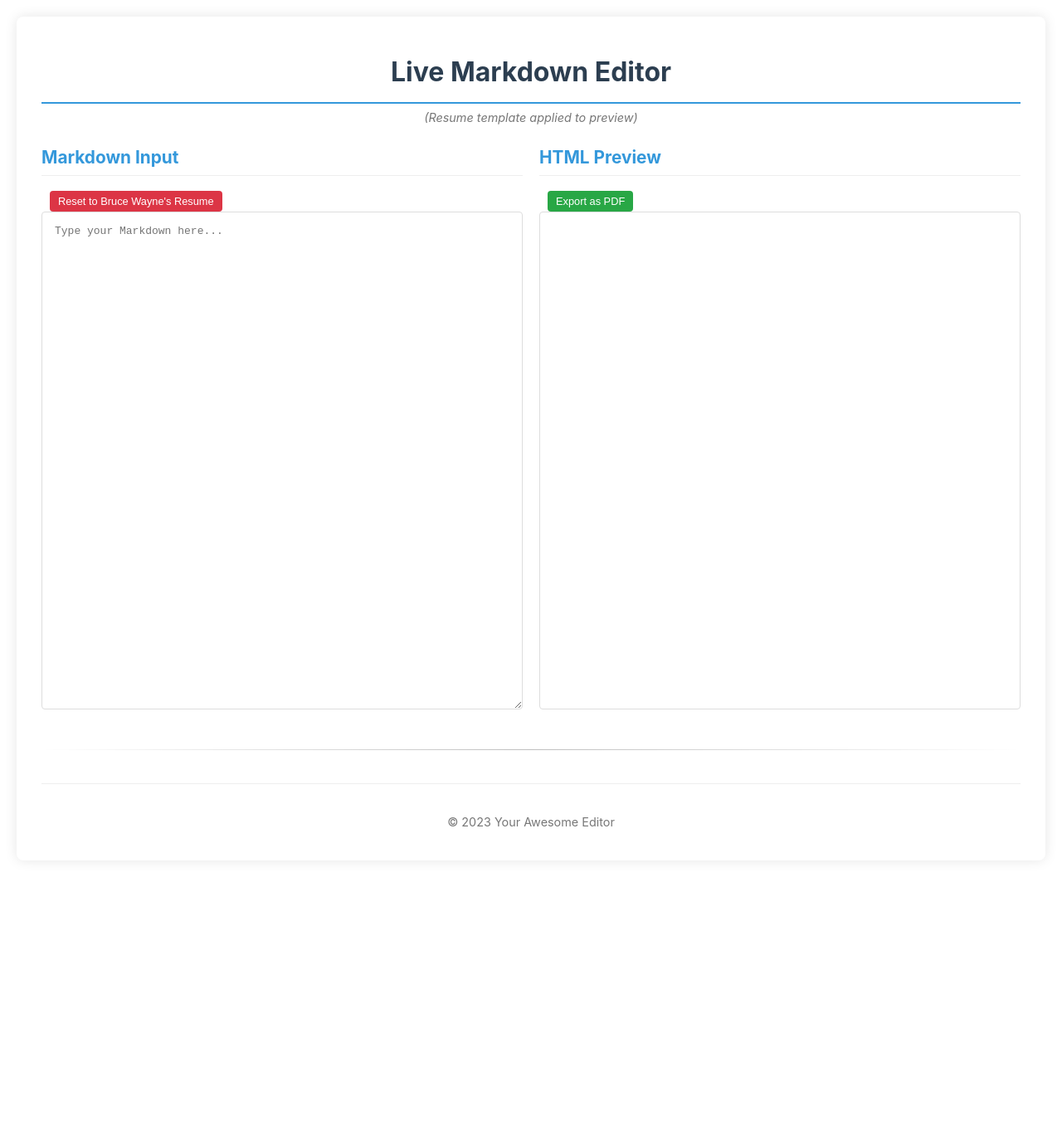
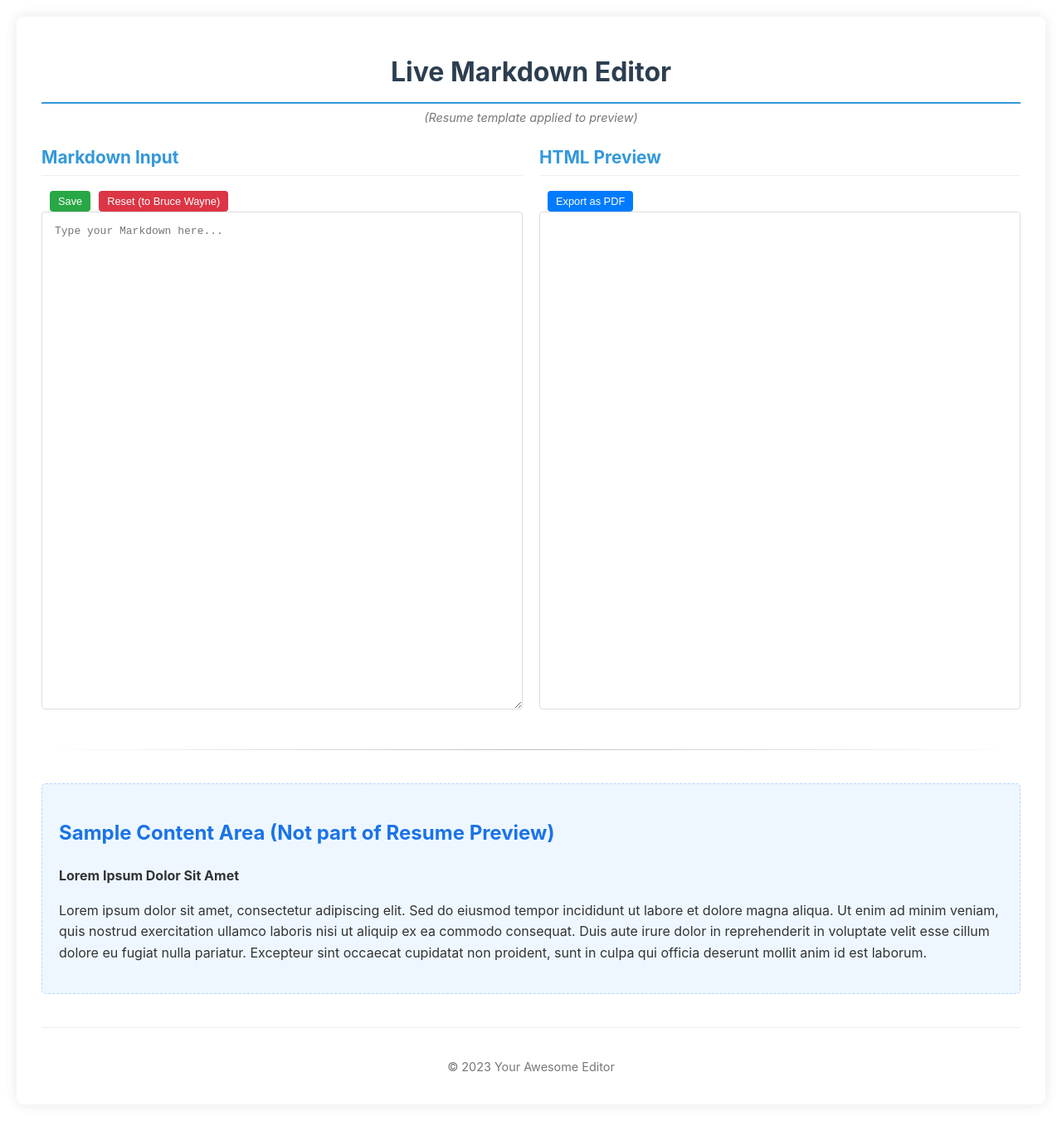
Before and after one commit to brzewVCE/ResuAI, a Flask app: template templates/index.html in a window 1280 px wide. Shown: the whole page at 83% size. Before the commit the page ends 996 px from the top, so only its background shows below. Run offline with Flask 3, Linux system fonts and the light colour scheme; the template is opened without the code that fills it, so the values that code supplies are empty; some libraries are stand-ins or nearby versions.

Commit message:
Saving and reseting resume with correct code styling

```diff
--- a/app.py
+++ b/app.py
@@ -1,17 +1,65 @@
 # app.py
-from flask import Flask, render_template, request, send_file
+from flask import Flask, render_template, request, send_file, jsonify # Added jsonify
 from playwright.sync_api import sync_playwright
 import io
 import os
+import shutil # For copying file
 
 app = Flask(__name__)
 
-# REMOVE: RESUME_MD_PATH and its usage in index()
+PROJECT_ROOT = os.path.dirname(__file__)
+USER_RESUME_MD_PATH = os.path.join(PROJECT_ROOT, 'resume.md')
+TEMPLATE_RESUME_MD_PATH = os.path.join(PROJECT_ROOT, 'static', 'bruce_wayne_resume.md')
 
 @app.route('/')
 def index():
-    # The editor will start empty, content loaded by client-side JS on button click
-    return render_template('index.html', initial_markdown="") # Pass empty string or remove
+    initial_markdown_content = ""
+
+    if os.path.exists(USER_RESUME_MD_PATH):
+        try:
+            with open(USER_RESUME_MD_PATH, 'r', encoding='utf-8') as f:
+                initial_markdown_content = f.read()
+            print(f"Loaded user resume from: {USER_RESUME_MD_PATH}")
+        except Exception as e:
+            print(f"Error reading {USER_RESUME_MD_PATH}: {e}. Trying template.")
+            # Fall through to template logic if user resume fails to load
+            initial_markdown_content = "" # Reset in case of partial read
+
+    # If user_resume.md was not loaded (either didn't exist or failed to load)
+    if not initial_markdown_content and os.path.exists(TEMPLATE_RESUME_MD_PATH):
+        try:
+            # Copy template to user_resume.md if user_resume.md doesn't exist or failed to load
+            if not os.path.exists(USER_RESUME_MD_PATH) or initial_markdown_content == "": # Second condition handles failed load case
+                 shutil.copy2(TEMPLATE_RESUME_MD_PATH, USER_RESUME_MD_PATH)
+                 print(f"Copied template {TEMPLATE_RESUME_MD_PATH} to {USER_RESUME_MD_PATH}")
+
+            # Now load the newly created/copied user_resume.md
+            with open(USER_RESUME_MD_PATH, 'r', encoding='utf-8') as f:
+                initial_markdown_content = f.read()
+            print(f"Loaded initial resume from (copied) template: {USER_RESUME_MD_PATH}")
+        except Exception as e:
+            print(f"Error copying or reading template {TEMPLATE_RESUME_MD_PATH} to {USER_RESUME_MD_PATH}: {e}. Editor will start empty.")
+            initial_markdown_content = "" # Ensure it's empty on failure
+
+    elif not initial_markdown_content: # Neither user nor template resume found
+        print(f"Warning: Neither {USER_RESUME_MD_PATH} nor {TEMPLATE_RESUME_MD_PATH} found. Editor will start empty.")
+
+    return render_template('index.html', initial_markdown=initial_markdown_content)
+
+@app.route('/save_markdown', methods=['POST'])
+def save_markdown():
+    try:
+        markdown_content = request.form.get('markdown_content')
+        if markdown_content is None: # Check for None, empty string is valid
+            return jsonify({"status": "error", "message": "No content provided."}), 400
+
+        with open(USER_RESUME_MD_PATH, 'w', encoding='utf-8') as f:
+            f.write(markdown_content)
+        print(f"Saved content to {USER_RESUME_MD_PATH}")
+        return jsonify({"status": "success", "message": "Resume saved successfully!"})
+    except Exception as e:
+        print(f"Error saving to {USER_RESUME_MD_PATH}: {e}")
+        return jsonify({"status": "error", "message": f"Error saving resume: {str(e)}"}), 500
 
 @app.route('/export_pdf', methods=['POST'])
 def export_pdf():
--- a/static/script.js
+++ b/static/script.js
@@ -1,6 +1,7 @@
 document.addEventListener('DOMContentLoaded', () => {
     const markdownInput = document.getElementById('markdown-input');
     const htmlOutput = document.getElementById('html-output');
+    const statusMessageDiv = document.getElementById('status-message');
 
     marked.setOptions({
         renderer: new marked.Renderer(),
@@ -14,8 +15,10 @@ document.addEventListener('DOMContentLoaded', () => {
     });
 
     function updatePreview() {
-        const markdownText = markdownInput.value;
-        htmlOutput.innerHTML = marked.parse(markdownText);
+      const markdownText = markdownInput.value;
+      const parsedHtml = marked.parse(markdownText); // Use marked.parse()
+      console.log("Parsed HTML:", parsedHtml); // <--- ADD THIS LINE
+      htmlOutput.innerHTML = parsedHtml;
 
         if (window.renderMathInElement) {
             renderMathInElement(htmlOutput, {
@@ -30,14 +33,71 @@ document.addEventListener('DOMContentLoaded', () => {
         }
     }
 
-    markdownInput.addEventListener('input', updatePreview);
-    updatePreview(); // Initial render (will be empty at first)
+    markdownInput.addEventListener('input', () => {
+        updatePreview();
+        clearStatusMessage(); // Clear status on edit
+    });
+    updatePreview(); // Initial render based on textarea content set by server
+
+    function showStatusMessage(message, isError = false) {
+        statusMessageDiv.textContent = message;
+        statusMessageDiv.style.color = isError ? '#dc3545' : '#28a745'; // Red for error, Green for success
+        setTimeout(clearStatusMessage, 5000); // Clear after 5 seconds
+    }
+
+    function clearStatusMessage() {
+        statusMessageDiv.textContent = '';
+    }
+
+    // --- Controls Container ---
+    const editorControlsDiv = document.querySelector('.editor-pane .editor-controls');
+
+    // --- Save Button ---
+    const saveButton = document.createElement('button');
+    saveButton.id = 'save-md-btn';
+    saveButton.textContent = 'Save';
+    // saveButton.style.marginLeft = 'auto'; // Pushes to the far right if H2 has margin-right: 0
+    saveButton.style.marginLeft = '10px';
+    saveButton.style.padding = '5px 10px';
+    saveButton.style.backgroundColor = '#28a745'; // Green color
+    saveButton.style.color = 'white';
+    saveButton.style.border = 'none';
+    saveButton.style.borderRadius = '4px';
+    saveButton.style.cursor = 'pointer';
+    saveButton.style.fontSize = '0.8em';
+
+    if (editorControlsDiv) {
+        editorControlsDiv.appendChild(saveButton);
+    }
+
+    saveButton.addEventListener('click', async () => {
+        const currentMarkdown = markdownInput.value;
+        const formData = new FormData();
+        formData.append('markdown_content', currentMarkdown);
+
+        try {
+            const response = await fetch('/save_markdown', {
+                method: 'POST',
+                body: formData
+            });
+            const result = await response.json();
+            if (response.ok && result.status === 'success') {
+                showStatusMessage(result.message);
+            } else {
+                showStatusMessage(result.message || 'Failed to save resume.', true);
+            }
+        } catch (error) {
+            console.error("Error saving resume.md:", error);
+            showStatusMessage('Error connecting to server to save.', true);
+        }
+    });
+
 
     // --- Reset Button ---
     const resetButton = document.createElement('button');
     resetButton.id = 'reset-md-btn';
-    resetButton.textContent = "Reset to Bruce Wayne's Resume";
-    resetButton.style.marginLeft = '10px'; // Space it from the H2
+    resetButton.textContent = "Reset (to Bruce Wayne)";
+    resetButton.style.marginLeft = '10px';
     resetButton.style.padding = '5px 10px';
     resetButton.style.backgroundColor = '#dc3545'; // Red color
     resetButton.style.color = 'white';
@@ -46,16 +106,17 @@ document.addEventListener('DOMContentLoaded', () => {
     resetButton.style.cursor = 'pointer';
     resetButton.style.fontSize = '0.8em';
 
-
-    const editorControlsDiv = document.querySelector('.editor-pane .editor-controls');
     if (editorControlsDiv) {
-        editorControlsDiv.appendChild(resetButton); // Add button to the controls div
+        // Insert reset button after save button if both are present
+        if (saveButton && saveButton.parentNode === editorControlsDiv) {
+             editorControlsDiv.insertBefore(resetButton, saveButton.nextSibling); // Or just append if order doesn't matter
+        } else {
+            editorControlsDiv.appendChild(resetButton);
+        }
     }
 
-
     resetButton.addEventListener('click', () => {
-        // Fetch the markdown file from the static folder
-        fetch('/static/bruce_wayne_resume.md') // Adjusted filename
+        fetch('/static/bruce_wayne_resume.md')
             .then(response => {
                 if (!response.ok) {
                     throw new Error(`HTTP error! status: ${response.status}`);
@@ -63,12 +124,13 @@ document.addEventListener('DOMContentLoaded', () => {
                 return response.text();
             })
             .then(data => {
-                markdownInput.value = data; // Set textarea value
-                updatePreview(); // Render the new content
+                markdownInput.value = data.replace(/\r\n/g, '\n').replace(/\r/g, '\n');
+                updatePreview();
+                showStatusMessage("Content reset to Bruce Wayne's template. Click 'Save' to make it the default.");
             })
             .catch(error => {
                 console.error("Error loading bruce_wayne_resume.md:", error);
-                alert("Could not load the resume template. Check the console for details.");
+                showStatusMessage("Could not load the template.", true);
             });
     });
 
@@ -77,9 +139,9 @@ document.addEventListener('DOMContentLoaded', () => {
     const exportPdfButton = document.createElement('button');
     exportPdfButton.id = 'export-pdf-btn';
     exportPdfButton.textContent = 'Export as PDF';
-    exportPdfButton.style.marginLeft = '10px'; // Space it from the H2
+    exportPdfButton.style.marginLeft = '10px';
     exportPdfButton.style.padding = '5px 10px';
-    exportPdfButton.style.backgroundColor = '#28a745';
+    exportPdfButton.style.backgroundColor = '#007bff'; // Blue color
     exportPdfButton.style.color = 'white';
     exportPdfButton.style.border = 'none';
     exportPdfButton.style.borderRadius = '4px';
@@ -91,8 +153,8 @@ document.addEventListener('DOMContentLoaded', () => {
         previewControlsDiv.appendChild(exportPdfButton);
     }
 
-
     exportPdfButton.addEventListener('click', async () => {
+        clearStatusMessage();
         const htmlContentToExport = document.getElementById('html-output').innerHTML;
         const formData = new FormData();
         formData.append('html_content', htmlContentToExport);
@@ -113,13 +175,12 @@ document.addEventListener('DOMContentLoaded', () => {
                 document.body.removeChild(link);
                 URL.revokeObjectURL(link.href);
             } else {
-                console.error('PDF export failed:', response.statusText);
                 const errorText = await response.text();
-                alert('Error exporting PDF: ' + errorText);
+                showStatusMessage('Error exporting PDF: ' + errorText, true);
             }
         } catch (error) {
             console.error('Error during PDF export:', error);
-            alert('Error exporting PDF.');
+            showStatusMessage('Error connecting to server for PDF export.', true);
         }
     });
 });
--- a/static/style.css
+++ b/static/style.css
@@ -201,26 +201,26 @@ header p {
   max-width: 100%;
 }
 
-/* Header specific styling */
+/* In static/style.css */
 .markdown-body .resume-header {
-  text-align: center;
+  /* text-align: center; Remove this if using flexbox for centering */
   margin-bottom: 0.5em;
-}
-
-.markdown-body .resume-header h1 { /* This is already covered by .markdown-body h1 */
-  /* text-align: center; */
-  /* line-height: 1; */
-  /* margin-bottom: 8px; */
+  display: flex; /* Use Flexbox */
+  flex-wrap: wrap; /* Allow items to wrap if they don't fit */
+  justify-content: center; /* Center items horizontally */
+  align-items: center; /* Align items vertically */
+  gap: 0.5em; /* Space between items (replaces margin on items for inter-item spacing) */
 }
 
 .markdown-body .resume-header-item {
-  display: inline-block; /* Allows margin/padding and respects text-align from parent */
-  margin: 0 0.25em;
+  /* display: inline-block; No longer needed with flex parent */
+  /* margin: 0 0.25em; Replaced by gap on parent */
+  /* No specific display needed, flex item defaults are fine */
 }
 .markdown-body .resume-header-item:not(.no-separator)::after {
-  content: " | ";
-  margin-left: 0.5em;
-  color: darkgrey;
+   content: " | ";
+   margin-left: 0.5em; /* Keep this for the separator */
+   color: darkgrey;
 }
 
 
--- a/templates/index.html
+++ b/templates/index.html
@@ -21,15 +21,14 @@
 
         <main class="editor-layout">
             <section class="editor-pane">
-                <div class="editor-controls"> <!-- Added a div for controls -->
+                <div class="editor-controls">
                     <h2>Markdown Input</h2>
-                    <!-- Reset button will be added here by script.js -->
+                    <!-- Save and Reset buttons will be added here by script.js -->
                 </div>
-                <!-- Textarea starts empty -->
-                <textarea id="markdown-input" placeholder="Type your Markdown here..."></textarea>
+                <textarea id="markdown-input" placeholder="Type your Markdown here...">{{ initial_markdown | safe }}</textarea>
             </section>
             <section class="preview-pane">
-                <div class="preview-controls"> <!-- Added a div for controls -->
+                <div class="preview-controls">
                     <h2>HTML Preview</h2>
                     <!-- Export PDF button will be added here by script.js -->
                 </div>
@@ -40,6 +39,14 @@
         </main>
 
         <hr class="separator">
+        <div id="status-message" style="text-align: center; margin-bottom: 15px; font-weight: bold;"></div>
+
+
+        <article class="lorem-content">
+            <h2>Sample Content Area (Not part of Resume Preview)</h2>
+            <p><strong>Lorem Ipsum Dolor Sit Amet</strong></p>
+            <p>Lorem ipsum dolor sit amet, consectetur adipiscing elit. Sed do eiusmod tempor incididunt ut labore et dolore magna aliqua. Ut enim ad minim veniam, quis nostrud exercitation ullamco laboris nisi ut aliquip ex ea commodo consequat. Duis aute irure dolor in reprehenderit in voluptate velit esse cillum dolore eu fugiat nulla pariatur. Excepteur sint occaecat cupidatat non proident, sunt in culpa qui officia deserunt mollit anim id est laborum.</p>
+        </article>
 
         <footer>
             <p>© 2023 Your Awesome Editor</p>
```
Also changed, not shown: resume.md (added, +199 -0 lines).
